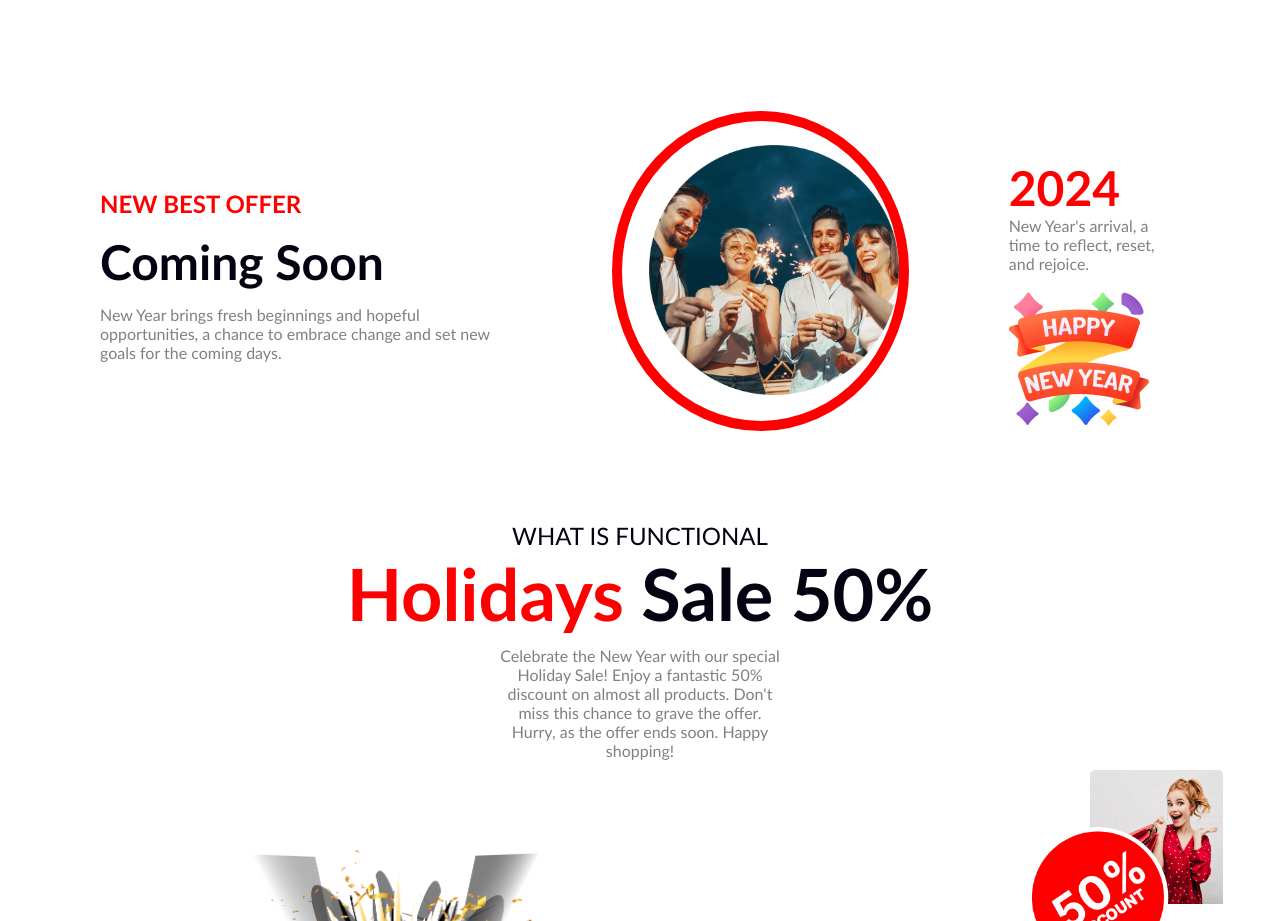
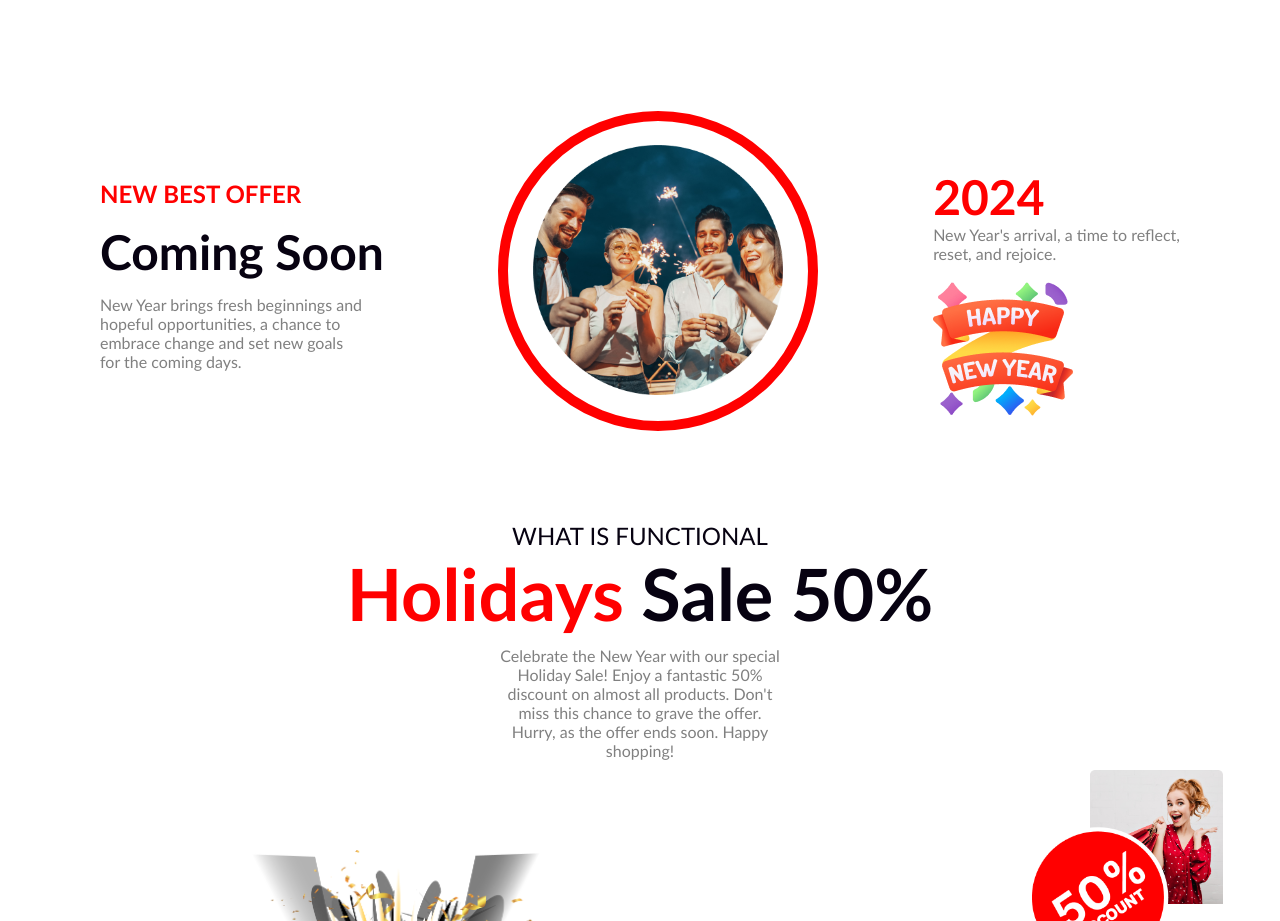
Before and after one commit to nokibularfinsiam/Online-Shop-design, a plain HTML site: page index.html in a window 1280 px wide. Shown: the part 2500-3421 px from the top of the page. Drawn offline with Linux system fonts and the light colour scheme.

Commit message:
Assignment-1

```diff
--- a/index.html
+++ b/index.html
@@ -56,16 +56,16 @@
             <div class="page-5-1">
                 <p style="color: #FF0000; font-size: 24px; font-weight: 700; margin-bottom: 0;">NEW BEST OFFER</p>
                 <p style="color: #070211; font-size: 48px; font-weight: 900; margin-top: 15px; margin-bottom: 0;">Coming Soon</p>
-                <p style="margin-top: 15px; margin-right: 0; color: gray;">New Year brings fresh beginnings and hopeful opportunities, a chance to embrace change and set new goals for the coming days.</p>
+                <p style="margin-top: 15px; margin-right: 0; color: gray;">New Year brings fresh beginnings and <br> hopeful opportunities, a chance to <br> embrace change and set new goals <br> for the coming days.</p>
             </div>
 
             <div class="page-5-2" >
-                <img src="./resources/Ellipse 1.png" style="height: 250px; width: 250px; padding-top: 24px; padding-left: 27px;">
+                <img src="./resources/Ellipse 1.png" style="height: 250px; width: 250px; padding-top: 24px; padding-left: 25px;">
             </div>
 
             <div class="page-5-3">
                 <p style="color: #FF0000; font-size: 48px; font-weight: 700; margin-left:0; margin-bottom: 0;">2024</p>
-                <p style="margin-left: 0; margin-top: 0; color: gray;">New Year's arrival, a time to reflect, reset, and rejoice.</p>
+                <p style="margin-left: 0; margin-top: 0; color: gray;">New Year's arrival, a time to reflect, <br> reset, and rejoice.</p>
                 <img src="./resources/Group 96.png" alt="">
             </div>
         </section>
--- a/style.css
+++ b/style.css
@@ -129,7 +129,7 @@ body{
     margin-right: 100px;
     margin-left: 100px;
     border-radius: 100%;
-    width: 450px;
+    width: 300px;
     height:300px;
     border: 10px #FF0000 solid;
 }
```
